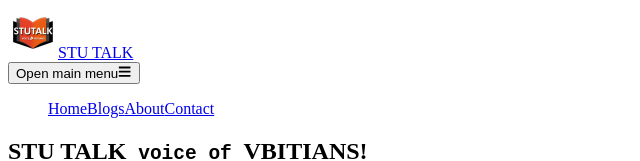
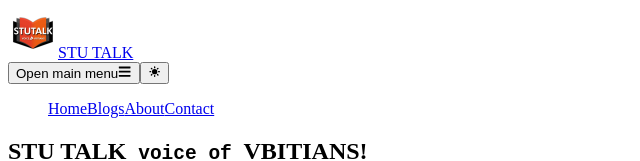
Before and after one commit to Prasad48432/stutalk-vbit-final-commit, a Next.js app: page / in a window 1280 px wide. Shown: the top 161 px of the page, without its empty margins (0-640 px from the left). Built offline with nearby package versions, Linux system fonts and the light colour scheme.

Commit message:
enabled dark mode

```diff
--- a/app/components/header.tsx
+++ b/app/components/header.tsx
@@ -1,16 +1,13 @@
-import { Navbar } from "flowbite-react";
+import { DarkThemeToggle, Navbar } from "flowbite-react";
 import Image from "next/image";
 import { FC } from "react";
-import { useSidebarContext } from "../context/SidebarContext";
 import {Link} from "react-router-dom";
 
 const Header: FC<Record<string, never>> = function () {
-  const { } =
-    useSidebarContext();
 
   return (
     <header className="sticky top-0 z-20 shadow-lg">
-      <Navbar fluid>
+      <Navbar >
 
         <Navbar.Brand href="/">
           <Image
@@ -25,6 +22,7 @@
         </Navbar.Brand>
         <div className="flex md:order-2">
           <Navbar.Toggle />
+          <DarkThemeToggle />
         </div>
         <Navbar.Collapse className="ml-50">
           <Link to="/" >Home</Link>
```
